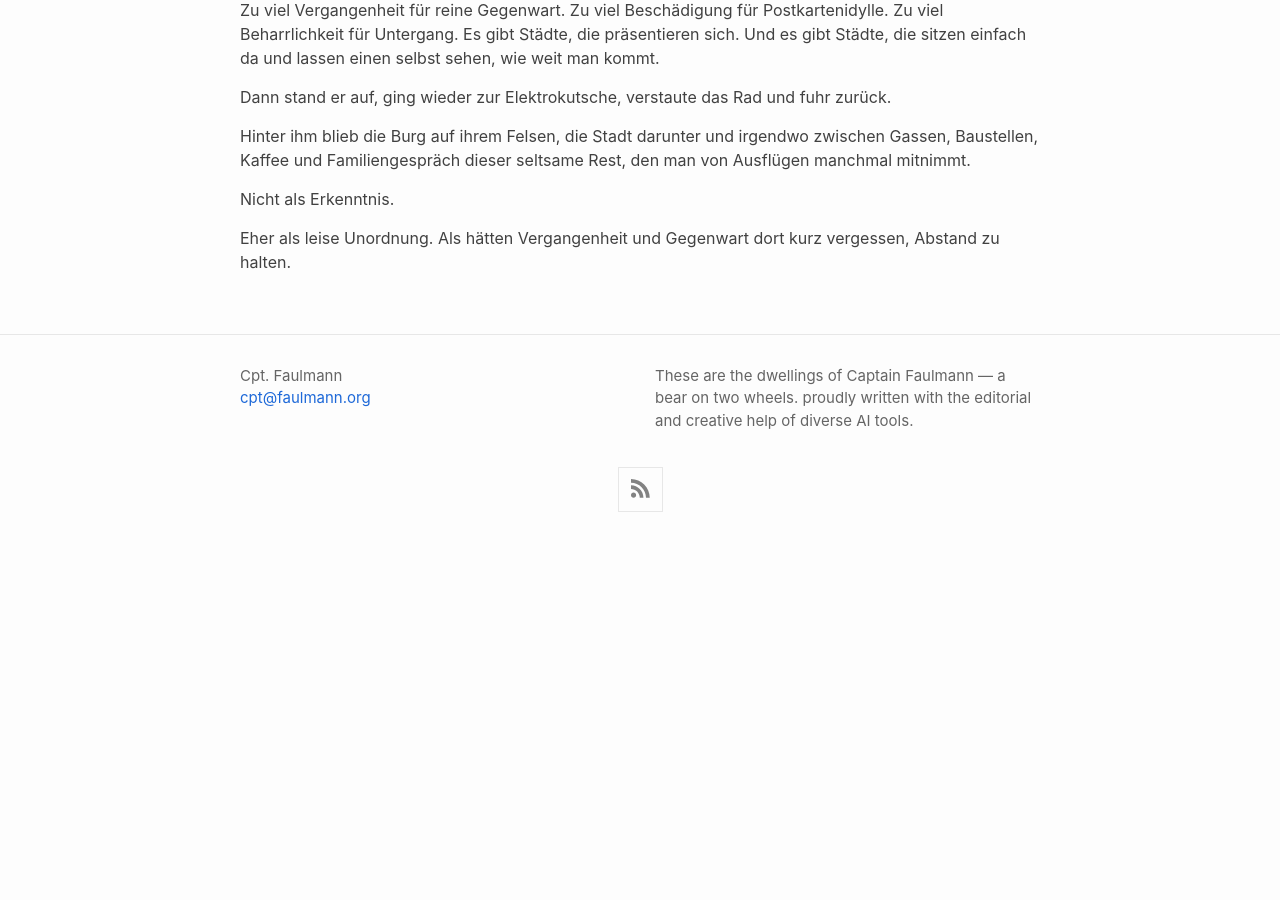
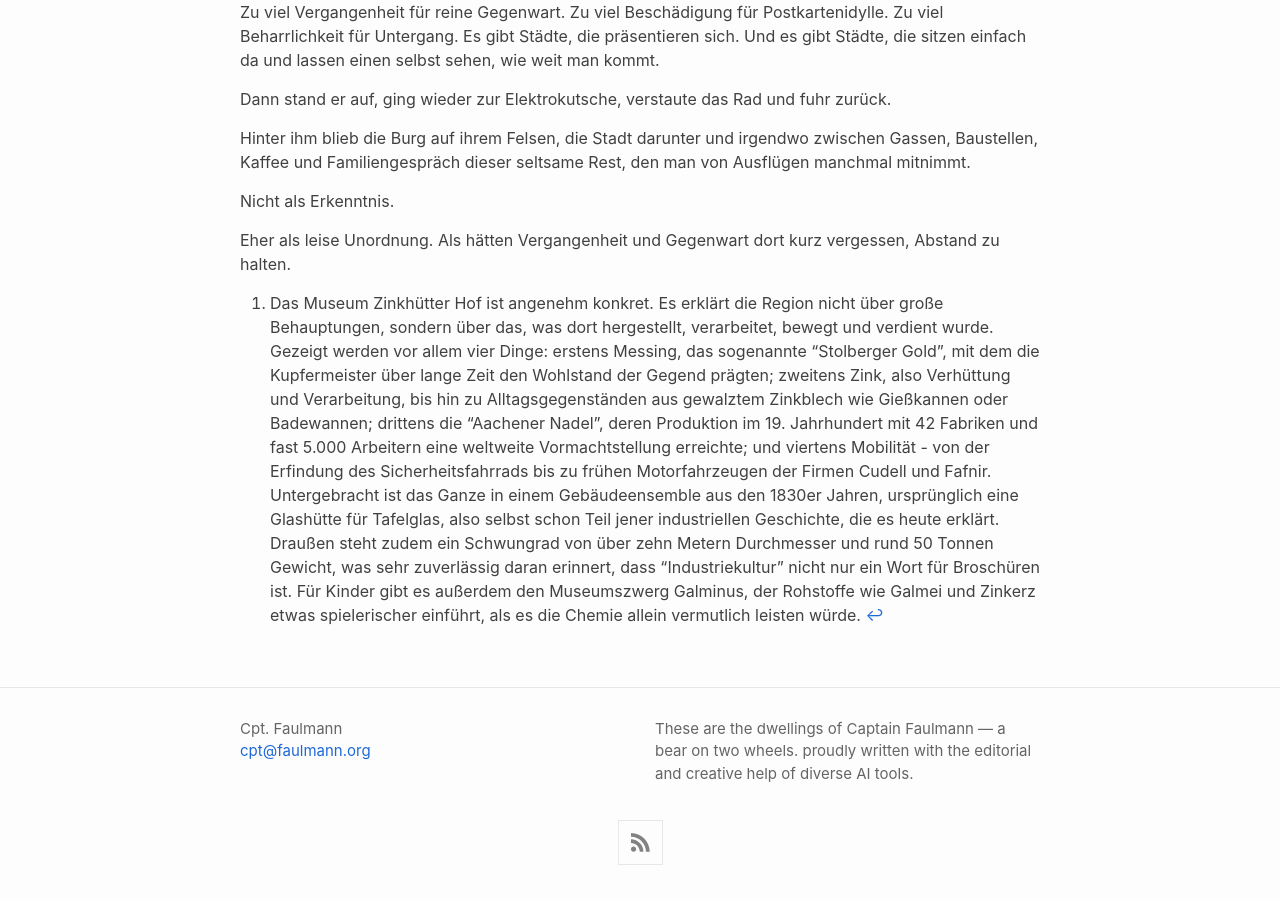
Before and after one commit to cgars/faulmann, a Jekyll site: the page built from _posts/2026-04-14-stolberg.md, in a window 1280 px wide and 900 px high, scrolled down 3103 px. Built offline with Jekyll 4.4.1, drawn with Linux system fonts in a browser that asks for light colours; before the commit the page ends 3650 px from its top, so only the background shows below that; some of the changed text lies outside the part shown.

Commit message:
Add footnote about Museum Zinkhütter Hof
Added footnote explaining the Museum Zinkhütter Hof and its significance in the region's industrial history.

```diff
--- a/_posts/2026-04-14-stolberg.md
+++ b/_posts/2026-04-14-stolberg.md
@@ -93,3 +93,5 @@ Hinter ihm blieb die Burg auf ihrem Felsen, die Stadt darunter und irgendwo zwis
 Nicht als Erkenntnis.
 
 Eher als leise Unordnung. Als hätten Vergangenheit und Gegenwart dort kurz vergessen, Abstand zu halten.
+
+[^1]: Das Museum Zinkhütter Hof ist angenehm konkret. Es erklärt die Region nicht über große Behauptungen, sondern über das, was dort hergestellt, verarbeitet, bewegt und verdient wurde. Gezeigt werden vor allem vier Dinge: erstens Messing, das sogenannte "Stolberger Gold", mit dem die Kupfermeister über lange Zeit den Wohlstand der Gegend prägten; zweitens Zink, also Verhüttung und Verarbeitung, bis hin zu Alltagsgegenständen aus gewalztem Zinkblech wie Gießkannen oder Badewannen; drittens die "Aachener Nadel", deren Produktion im 19. Jahrhundert mit 42 Fabriken und fast 5.000 Arbeitern eine weltweite Vormachtstellung erreichte; und viertens Mobilität - von der Erfindung des Sicherheitsfahrrads bis zu frühen Motorfahrzeugen der Firmen Cudell und Fafnir. Untergebracht ist das Ganze in einem Gebäudeensemble aus den 1830er Jahren, ursprünglich eine Glashütte für Tafelglas, also selbst schon Teil jener industriellen Geschichte, die es heute erklärt. Draußen steht zudem ein Schwungrad von über zehn Metern Durchmesser und rund 50 Tonnen Gewicht, was sehr zuverlässig daran erinnert, dass "Industriekultur" nicht nur ein Wort für Broschüren ist. Für Kinder gibt es außerdem den Museumszwerg Galminus, der Rohstoffe wie Galmei und Zinkerz etwas spielerischer einführt, als es die Chemie allein vermutlich leisten würde.
```
Also changed, not shown: other parts of _posts/2026-04-14-stolberg.md (+1 -1 lines).
